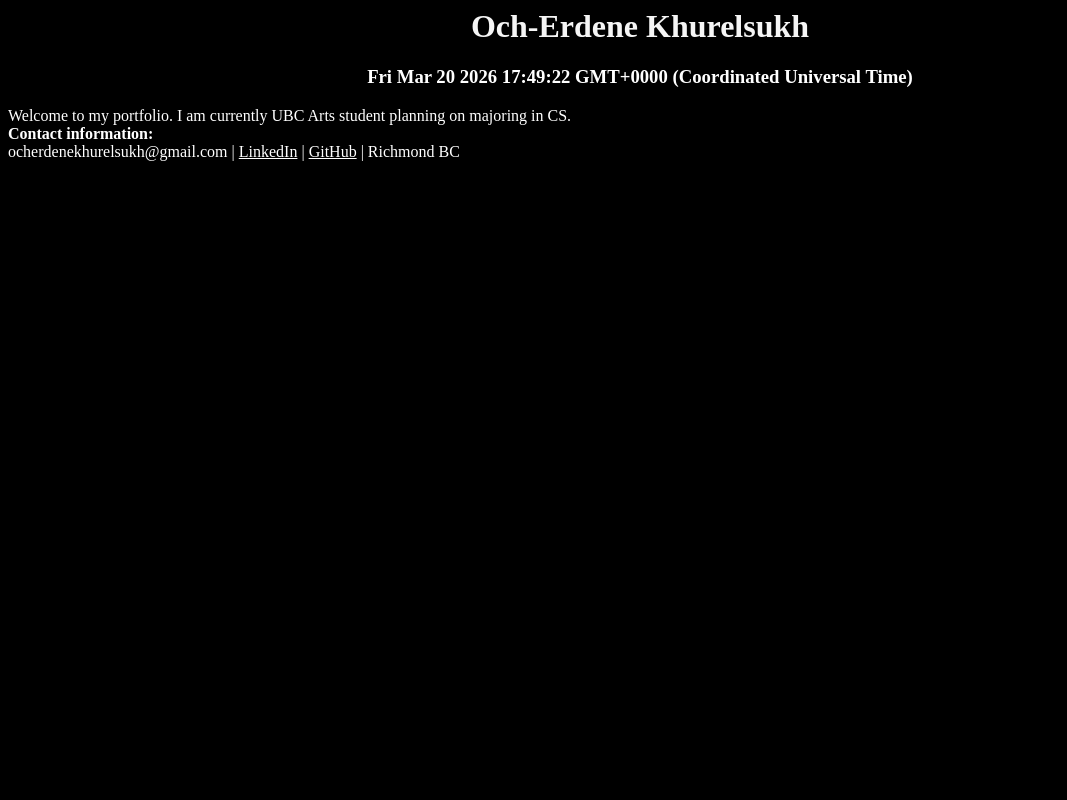
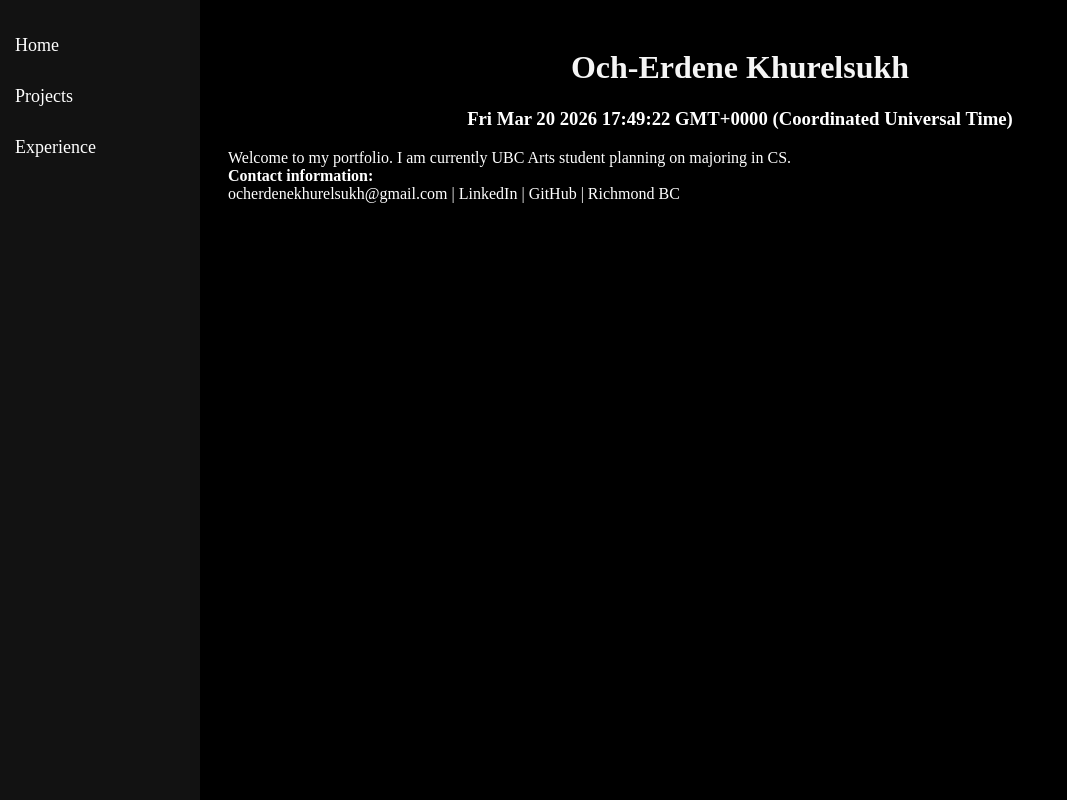
Before and after one commit to OchErdene/Personal-Website, a plain HTML site: page index.html in a window 1280 px wide. Shown: the whole page, without its empty margins (0-1067 px from the left). Drawn offline with Linux system fonts and the light colour scheme.

Commit message:
added sidebar

```diff
--- a/css/style.css
+++ b/css/style.css
@@ -13,10 +13,40 @@ body {
     background-color: black;
 }
 
-p {
+.sidebar {
+    height: 100vh;
+    width: 200px;
+    position: fixed;
+    top: 0;
+    left: 0;
+    background-color: #121212;
+    padding-top: 20px;
+    color: white;
+    overflow-x: hidden;
+}
+
+.sidebar a {
+    padding: 15px;
+    text-decoration: none;
+    font-size: 18px;
+    color: white;
+    display: block;
+}
+
+.sidebar a:hover {
+    color: #b3b3b3;
+    background-color: #303030;
+    transition: 0.3s;
+}
+
+.content {
+    margin-left: 200px;
+    padding: 20px;
+    flex-grow: 1;
     color: white;
 }
 
-a {
+.content a {
+    text-decoration: none;
     color: white;
 }
--- a/index.html
+++ b/index.html
@@ -12,6 +12,12 @@
     </head>
 
     <body>
+        <aside class = "sidebar">
+            <a href = "index.html"> Home </a>
+            <a href = "projects.html"> Projects </a>
+            <a href = "experience.html"> Experience </a>
+        </aside>
+        <main class="content">
             <h1>Och-Erdene Khurelsukh</h1>
             <h3 id = "h3"></h3>
             <script>
@@ -31,6 +37,7 @@
                 <b>Contact information:</b><br>
                 ocherdenekhurelsukh@gmail.com | <a href="www.linkedin.com/in/och-erdene"> LinkedIn</a> | <a href = "https://github.com/OchErdene">GitHub</a> | Richmond BC<br>
             </p>
+        </main>
     </body>
 
 </html>
```
Also changed, not shown: experience.html (added), projects.html (added). Lines whose indentation alone changed are shown as unchanged.
